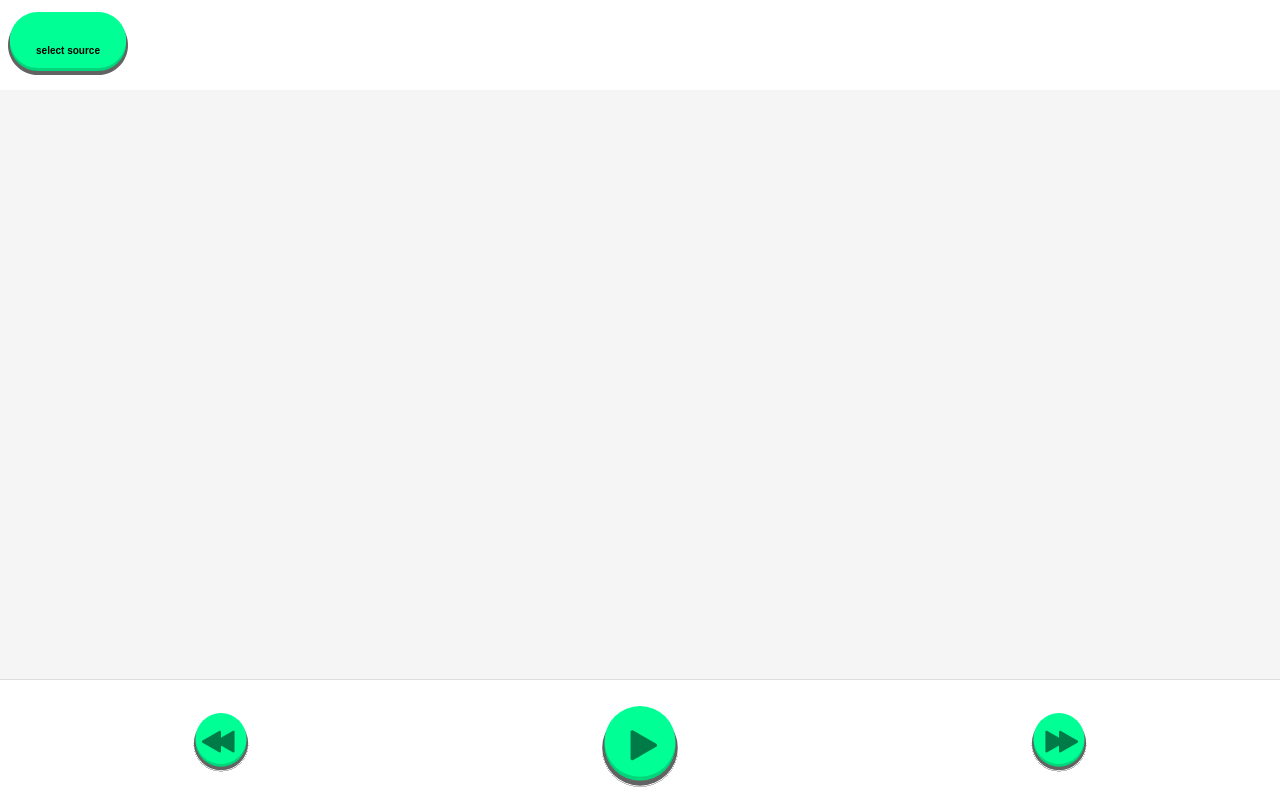
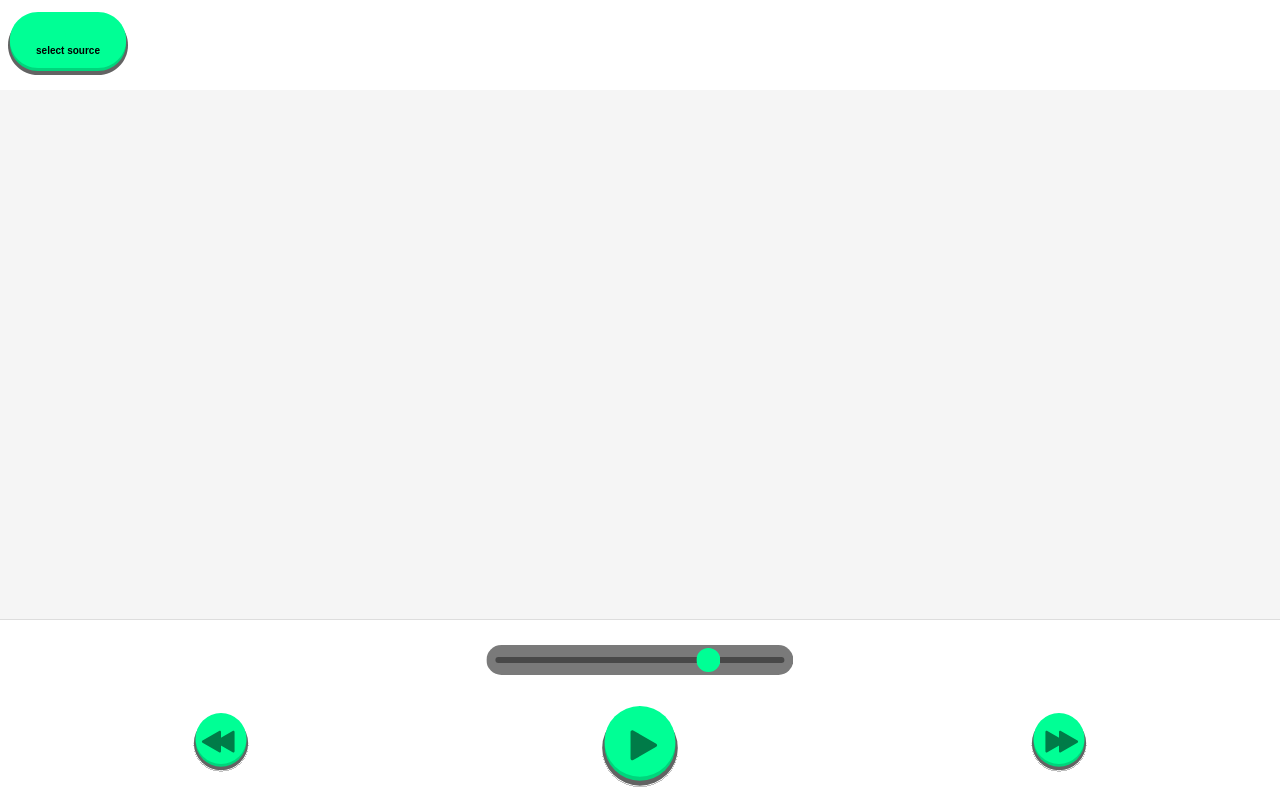
Before and after one commit to BenjaminBerkes/MP3Player, a website built with Vite: page index.html in a window 1280 px wide. Built offline with nearby package versions, Linux system fonts and the light colour scheme.

Commit message:
added volume slider

```diff
--- a/index.html
+++ b/index.html
@@ -13,6 +13,21 @@
     <div id="file-list-container">
       <div id="file-list"></div>
     </div>
+    <div id="volume-control">
+      <div id="volume-slider-container">
+        <img id="volume-track" alt="Volume Track" />
+        <input
+          type="range"
+          id="volume-slider"
+          min="0"
+          max="100"
+          value="75"
+          aria-label="Volume"
+        />
+        <img id="volume-thumb" alt="Volume Thumb" />
+      </div>
+    </div>
+
     <div id="controls">
 
       <button id="rewind" type="button" aria-label="Rewind">
--- a/src/index.css
+++ b/src/index.css
@@ -42,7 +42,7 @@ body {
   top: 90px;
   left: 0;
   right: 0;
-  bottom: 120px;
+  bottom: 180px;
   overflow-y: auto;
   background: #f5f5f5;
   border-bottom: 1px solid #ddd;
@@ -158,3 +158,79 @@ body {
 #controls #play-toggle #play-icon {
   width: 78px;
 }
+
+/* Volume Control */
+#volume-control {
+  position: fixed;
+  left: 50%;
+  transform: translateX(-50%);
+  bottom: 110px;
+  height: 60px;
+  display: flex;
+  align-items: center;
+  justify-content: center;
+  z-index: 2;
+}
+
+#volume-slider-container {
+  position: relative;
+  width: 307.2px;
+  height: 30px;
+  display: flex;
+  align-items: center;
+  justify-content: center;
+}
+
+#volume-track {
+  position: absolute;
+  width: 307.2px;
+  height: 30px;
+  pointer-events: none;
+  -webkit-user-drag: none;
+  z-index: 1;
+}
+
+#volume-slider {
+  position: absolute;
+  width: 307.2px;
+  height: 30px;
+  -webkit-appearance: none;
+  appearance: none;
+  background: transparent;
+  outline: none;
+  cursor: pointer;
+  z-index: 2;
+  margin: 0;
+  padding: 0;
+}
+
+/* Hide the default slider thumb */
+#volume-slider::-webkit-slider-thumb {
+  -webkit-appearance: none;
+  appearance: none;
+  width: 24px;
+  height: 24px;
+  background: transparent;
+  cursor: pointer;
+  border: none;
+}
+
+#volume-slider::-moz-range-thumb {
+  width: 24px;
+  height: 24px;
+  background: transparent;
+  cursor: pointer;
+  border: none;
+}
+
+#volume-thumb {
+  position: absolute;
+  width: 24px;
+  height: 24px;
+  pointer-events: none;
+  -webkit-user-drag: none;
+  z-index: 3;
+  left: 0;
+  transform: translateX(-50%);
+  transition: left 0.05s ease-out;
+}
--- a/src/renderer.ts
+++ b/src/renderer.ts
@@ -37,6 +37,8 @@ import pauseSvg from './assets/ui/PauseButton.svg';
 import pausePressedSvg from './assets/ui/PauseButtonPressed.svg';
 import sourceButtonSvg from './assets/ui/WideButtonReleased.svg';
 import sourceButtonPressedSvg from './assets/ui/WideButtonPressed.svg';
+import volumeTrackSvg from './assets/ui/VolumeSliderTrack.svg';
+import volumeThumbSvg from './assets/ui/VolumeSliderThumb.svg';
 import pressSoundUrl from './assets/sounds/ButtonPress.wav';
 import releaseSoundUrl from './assets/sounds/ButtonRelease.wav';
 
@@ -66,6 +68,11 @@ const initAudioPlayer = () => {
   if (!musicAudio) {
     musicAudio = new Audio();
     musicAudio.preload = 'metadata';
+    // Set initial volume from slider
+    const volumeSlider = document.getElementById('volume-slider') as HTMLInputElement | null;
+    if (volumeSlider) {
+      musicAudio.volume = parseInt(volumeSlider.value) / 100;
+    }
   }
 };
 
@@ -132,9 +139,20 @@ if (playToggle && playIcon) {
       return;
     }
 
-    if (!isPlaying && mp3FilesList.length > 0) {
-      // Start playing the first song
-      initAudioPlayer();
+    initAudioPlayer();
+
+    // Check if we have a loaded audio file
+    if (musicAudio && musicAudio.src) {
+      // Audio is already loaded, just toggle play/pause
+      if (musicAudio.paused) {
+        void musicAudio.play().catch(() => {});
+        isPlaying = true;
+      } else {
+        musicAudio.pause();
+        isPlaying = false;
+      }
+    } else if (!isPlaying && mp3FilesList.length > 0) {
+      // No file loaded yet, load and play the first song
       if (musicAudio && musicSourcePath) {
         const filePath = `${musicSourcePath}/${mp3FilesList[currentTrackIndex]}`;
         // Read file as base64 and create blob URL
@@ -151,16 +169,6 @@ if (playToggle && playIcon) {
           void musicAudio.play().catch(() => {});
           isPlaying = true;
         }
-      }
-    } else if (isPlaying) {
-      // Toggle pause/play
-      if (musicAudio) {
-        if (musicAudio.paused) {
-          void musicAudio.play().catch(() => {});
-        } else {
-          musicAudio.pause();
-        }
-        isPlaying = !musicAudio.paused;
       }
     }
     setUpIcon();
@@ -549,3 +557,61 @@ if (savedSource) {
 }
 
 wireMomentaryButton(sourceBtn, sourceIcon, sourceButtonSvg, sourceButtonPressedSvg);
+
+// Volume Slider Setup
+const volumeTrack = document.getElementById('volume-track') as HTMLImageElement | null;
+const volumeThumb = document.getElementById('volume-thumb') as HTMLImageElement | null;
+const volumeSlider = document.getElementById('volume-slider') as HTMLInputElement | null;
+
+if (volumeTrack) {
+  volumeTrack.src = volumeTrackSvg;
+}
+if (volumeThumb) {
+  volumeThumb.src = volumeThumbSvg;
+}
+
+// Update thumb position based on slider value
+const updateVolumeThumbPosition = () => {
+  if (!volumeSlider || !volumeThumb) return;
+
+  const value = parseInt(volumeSlider.value);
+  const percentage = value / 100;
+
+  // Calculate thumb position (accounting for thumb width and edge padding)
+  const sliderWidth = volumeSlider.offsetWidth;
+  const thumbWidth = 24;
+  const edgePadding = 4; // Pixels of padding from each edge
+  const availableWidth = sliderWidth - thumbWidth - (edgePadding * 2);
+  const thumbPosition = (availableWidth * percentage) + (thumbWidth / 2) + edgePadding;
+
+  volumeThumb.style.left = `${thumbPosition}px`;
+};
+
+// Set initial thumb position
+if (volumeSlider) {
+  // Load saved volume from localStorage
+  const savedVolume = localStorage.getItem('musicVolume');
+  if (savedVolume) {
+    volumeSlider.value = savedVolume;
+  }
+
+  updateVolumeThumbPosition();
+
+  // Update music volume when slider changes
+  volumeSlider.addEventListener('input', () => {
+    updateVolumeThumbPosition();
+
+    const volume = parseInt(volumeSlider.value) / 100;
+
+    // Only affect music audio, not button sounds
+    if (musicAudio) {
+      musicAudio.volume = volume;
+    }
+
+    // Save volume preference
+    localStorage.setItem('musicVolume', volumeSlider.value);
+  });
+
+  // Update thumb position on window resize
+  window.addEventListener('resize', updateVolumeThumbPosition);
+}
```
Also changed, not shown: src/assets/ui/VolumeSliderThumb.svg (added), src/assets/ui/VolumeSliderTrack.svg (added).
